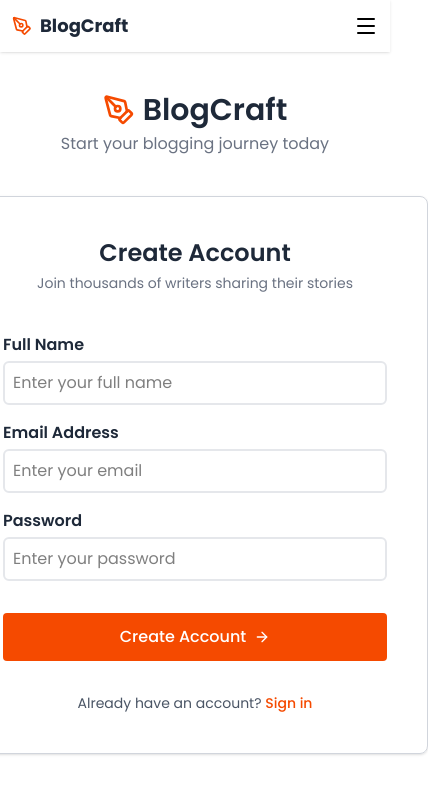
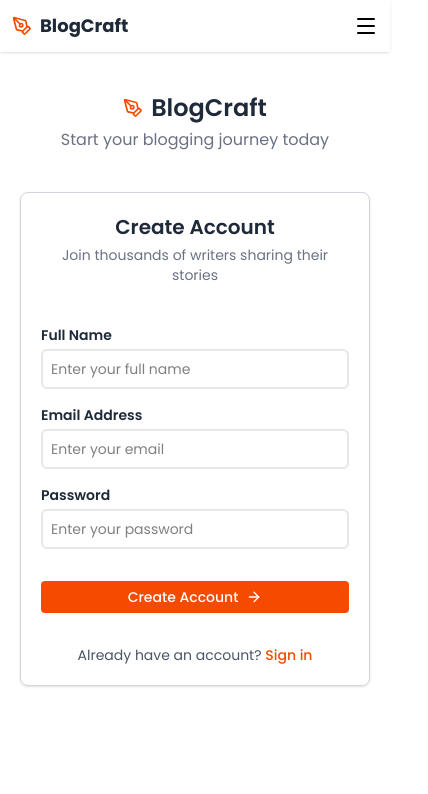
Before and after one commit to abhishekkumar011/BlogCraft, a React (Vite) app in the folder frontend/: page /signup in a window 390 px wide. Shown: the top 794 px of the page, 428 px wide, since content can reach past the window. Built offline with nearby package versions, Linux system fonts and the light colour scheme.

Commit message:
style: responsive login and signup page

```diff
--- a/frontend/src/components/LoginComponent.jsx
+++ b/frontend/src/components/LoginComponent.jsx
@@ -39,15 +39,17 @@ function LoginComponent() {
   return (
     <div className="flex flex-col items-center justify-center mt-10">
       <div className="flex items-center gap-2">
-        <PenTool className="h-8 w-8 text-primary" />
-        <h1 className="text-3xl font-semibold text-gray-800">BlogCraft</h1>
+        <PenTool className="h-5 w-5 md:h-8 md:w-8 text-primary" />
+        <h1 className="text-2xl md:text-3xl font-semibold text-gray-800">
+          BlogCraft
+        </h1>
       </div>
-      <h4 className="text-gray-500 mt-1">
+      <h4 className="text-gray-500 mt-1 text-center">
         Welcome back to your creative space
       </h4>
 
-      <div className="shadow rounded-lg border border-gray-300 p-10 mt-10">
-        <h2 className="text-2xl text-center font-semibold text-gray-800">
+      <div className="shadow rounded-lg border border-gray-300 p-5 md:p-10 mt-10">
+        <h2 className="text-xl md:text-2xl text-center font-semibold text-gray-800">
           Sign In
         </h2>
         <h5 className="text-gray-500 mt-1 text-sm text-center">
@@ -55,9 +57,9 @@ function LoginComponent() {
         </h5>
 
         <form onSubmit={handleSubmit}>
-          <div className="flex flex-col gap-4 mt-10 min-w-sm">
+          <div className="flex flex-col gap-4 mt-10 md:min-w-sm">
             <div className="flex flex-col gap-1">
-              <label className=" font-semibold text-gray-800">
+              <label className="text-sm md:text-base font-semibold text-gray-800">
                 Email Address
               </label>
               <input
@@ -66,19 +68,21 @@ function LoginComponent() {
                 onChange={(e) => setEmail(e.target.value)}
                 required
                 placeholder="Enter your email"
-                className="border-2 border-gray-200 p-2 rounded-md outline-0"
+                className="border-2 border-gray-200 text-sm p-2 rounded-md outline-0"
               />
             </div>
 
             <div className="flex flex-col gap-1">
-              <label className=" font-semibold text-gray-800">Password</label>
+              <label className=" font-semibold text-gray-800 text-sm md:text-base">
+                Password
+              </label>
               <input
                 type="password"
                 value={password}
                 onChange={(e) => setPassword(e.target.value)}
                 required
                 placeholder="Enter your password"
-                className="border-2 border-gray-200 p-2 rounded-md outline-0"
+                className="border-2 border-gray-200 text-sm p-2 rounded-md outline-0"
               />
             </div>
 
@@ -90,7 +94,7 @@ function LoginComponent() {
 
             <button
               type="submit"
-              className="flex items-center justify-center rounded w-full h-12 bg-orange-600 cursor-pointer mt-4 hover:bg-orange-700 text-white font-medium"
+              className="text-sm md:text-base flex items-center justify-center rounded w-full h-8 md:h-12 bg-orange-600 cursor-pointer mt-4 hover:bg-orange-700 text-white font-medium"
             >
               Sign In
               <ArrowRight className="ml-2 h-4 w-4" />
--- a/frontend/src/components/SignupComponents.jsx
+++ b/frontend/src/components/SignupComponents.jsx
@@ -48,13 +48,15 @@ function SignupComponent() {
   return (
     <div className="flex flex-col items-center justify-center mt-10">
       <div className="flex items-center gap-2">
-        <PenTool className="h-8 w-8 text-primary" />
-        <h1 className="text-3xl font-semibold text-gray-800">BlogCraft</h1>
+        <PenTool className="h-5 w-5 md:h-8 md:w-8 text-primary" />
+        <h1 className="text-2xl md:text-3xl font-semibold text-gray-800">
+          BlogCraft
+        </h1>
       </div>
       <h4 className="text-gray-500 mt-1">Start your blogging journey today</h4>
 
-      <div className="shadow rounded-lg border border-gray-300 p-10 mt-10">
-        <h2 className="text-2xl text-center font-semibold text-gray-800">
+      <div className="shadow rounded-lg border border-gray-300 p-5 md:p-10 mt-10">
+        <h2 className="text-xl md:text-2xl text-center font-semibold text-gray-800">
           Create Account
         </h2>
         <h5 className="text-gray-500 mt-1 text-sm text-center">
@@ -62,21 +64,23 @@ function SignupComponent() {
         </h5>
 
         <form onSubmit={handleSubmit}>
-          <div className="flex flex-col gap-4 mt-10 min-w-sm">
+          <div className="flex flex-col gap-4 mt-10 md:min-w-sm">
             <div className="flex flex-col gap-1">
-              <label className=" font-semibold text-gray-800">Full Name</label>
+              <label className="text-sm md:text-base font-semibold text-gray-800">
+                Full Name
+              </label>
               <input
                 type="text"
                 value={name}
                 onChange={(e) => setName(e.target.value)}
                 required
                 placeholder="Enter your full name"
-                className="border-2 border-gray-200 p-2 rounded-md outline-0"
+                className="border-2 border-gray-200 text-sm p-2 rounded-md outline-0"
               />
             </div>
 
             <div className="flex flex-col gap-1">
-              <label className="font-semibold text-gray-800">
+              <label className="text-sm md:text-base font-semibold text-gray-800">
                 Email Address
               </label>
               <input
@@ -85,19 +89,21 @@ function SignupComponent() {
                 onChange={(e) => setEmail(e.target.value)}
                 required
                 placeholder="Enter your email"
-                className="border-2 border-gray-200 p-2 rounded-md outline-0"
+                className="border-2 border-gray-200 text-sm p-2 rounded-md outline-0"
               />
             </div>
 
             <div className="flex flex-col gap-1">
-              <label className=" font-semibold text-gray-800">Password</label>
+              <label className="text-sm md:text-base font-semibold text-gray-800">
+                Password
+              </label>
               <input
                 type="password"
                 value={password}
                 onChange={(e) => setPassword(e.target.value)}
                 required
                 placeholder="Enter your password"
-                className="border-2 border-gray-200 p-2 rounded-md outline-0"
+                className="border-2 border-gray-200 text-sm p-2 rounded-md outline-0"
               />
             </div>
 
@@ -109,7 +115,7 @@ function SignupComponent() {
 
             <button
               type="submit"
-              className="flex items-center justify-center rounded w-full h-12 bg-orange-600 cursor-pointer mt-4 hover:bg-orange-700 text-white font-medium"
+              className="text-sm md:text-base flex items-center justify-center rounded w-full h-8 md:h-12 bg-orange-600 cursor-pointer mt-4 hover:bg-orange-700 text-white font-medium"
             >
               Create Account
               <ArrowRight className="ml-2 h-4 w-4" />
--- a/frontend/src/pages/Login.jsx
+++ b/frontend/src/pages/Login.jsx
@@ -2,7 +2,7 @@ import LoginComponent from "../components/LoginComponent";
 
 function Login() {
   return (
-    <div>
+    <div className="px-5">
       <LoginComponent />
     </div>
   );
--- a/frontend/src/pages/Signup.jsx
+++ b/frontend/src/pages/Signup.jsx
@@ -2,7 +2,7 @@ import SignupComponent from "../components/SignupComponents";
 
 function Signup() {
   return (
-    <div>
+    <div className="px-5">
       <SignupComponent />
     </div>
   );
```
